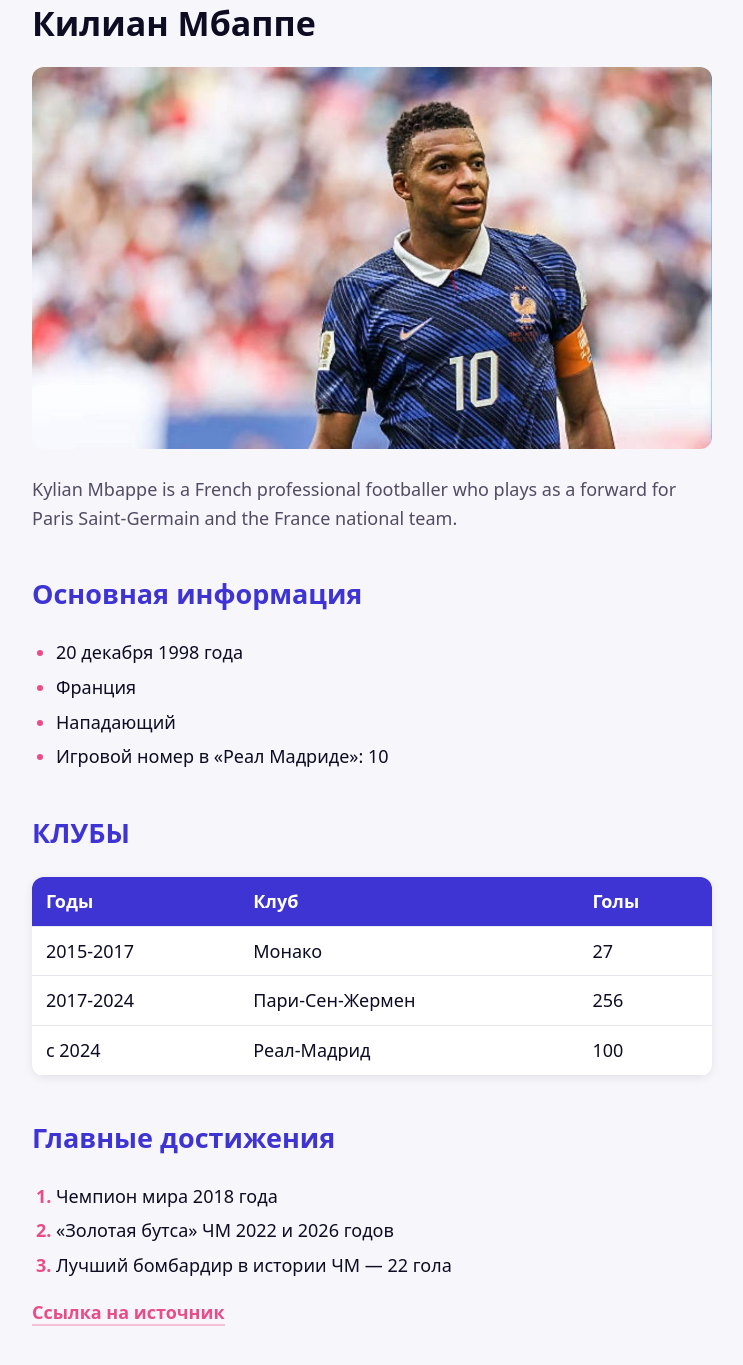
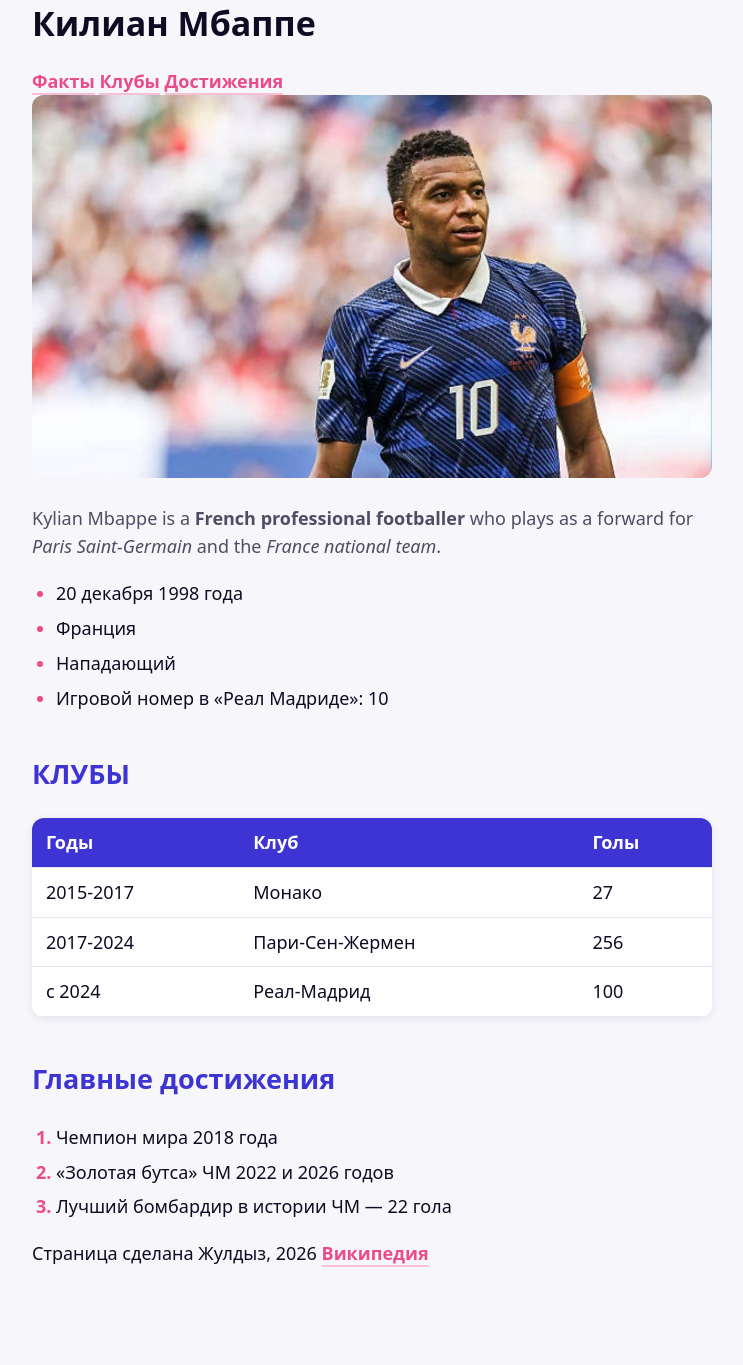
Before and after one commit to zhuldyz-seifudinovna/footballer-11, a plain HTML site: page index.html in a window 1280 px wide. Shown: the part 37-1402 px from the top of the page, without its empty margins (268-1011 px from the left). After the commit the page ends 1345 px from the top, so only its background shows below. Drawn offline with Linux system fonts and the light colour scheme.

Commit message:
Add strong, em and title

```diff
--- a/index.html
+++ b/index.html
@@ -4,16 +4,28 @@
     <meta charset="UTF-8">
     <title>Footballer</title>
     <link rel="stylesheet" href="style.css">
-    <h1>Килиан Мбаппе</h1>
+    <header>
+        <h1>Килиан Мбаппе</h1>
+        <nav>
+            <a href="#facts">Факты</a>
+            <a href="#clubs" title="Где играл">Клубы</a>
+            <a href="#achievements">Достижения</a>
+        </nav>
+    </header>
+    <main>
+        <section id="about">
     <img src="images/121212.jpeg" alt="Kylian Mbappe">
-    <p>Kylian Mbappe is a French professional footballer who plays as a forward for Paris Saint-Germain and the France national team.</p>
-    <h2>Основная информация</h2>
+    <p>Kylian Mbappe is a <strong>French <span class="accent">professional</span> footballer</strong> who plays as a forward for <em>Paris Saint-Germain</em> and the <em>France national team</em>.</p>
+        </section>
+        <section id="facts">
         <ul>
             <li>20 декабря 1998 года</li>
             <li>Франция</li>
             <li>Нападающий</li>
             <li>Игровой номер в «Реал Мадриде»: 10</li>
         </ul>
+        </section>
+        <section id="clubs">
     <h2>КЛУБЫ</h2>
     <table>
   <tr>
@@ -37,12 +49,20 @@
     <td>100</td>
   </tr>
 </table>
-<h2>Главные достижения</h2>
+        </section>
+        <section id="achievements">
+    <h2>Главные достижения</h2>
     <ol>
     <li>Чемпион мира 2018 года</li>
     <li>«Золотая бутса» ЧМ 2022 и 2026 годов</li>
     <li>Лучший бомбардир в истории ЧМ — 22 гола</li>
     </ol>
-    <a href="https://www.transfermarkt.world/kylian-mbappe/profil/spieler/342229" target="_blank">Ссылка на источник</a>
+    </section>
+    </main>
+    <footer>Страница сделана Жулдыз, 2026
+        <a href="https://ru.wikipedia.org/wiki/Мбаппе,_Килиан" target="_blank">
+        Википедия
+    </a>
+    </footer>
 </body>
 </html>
```
